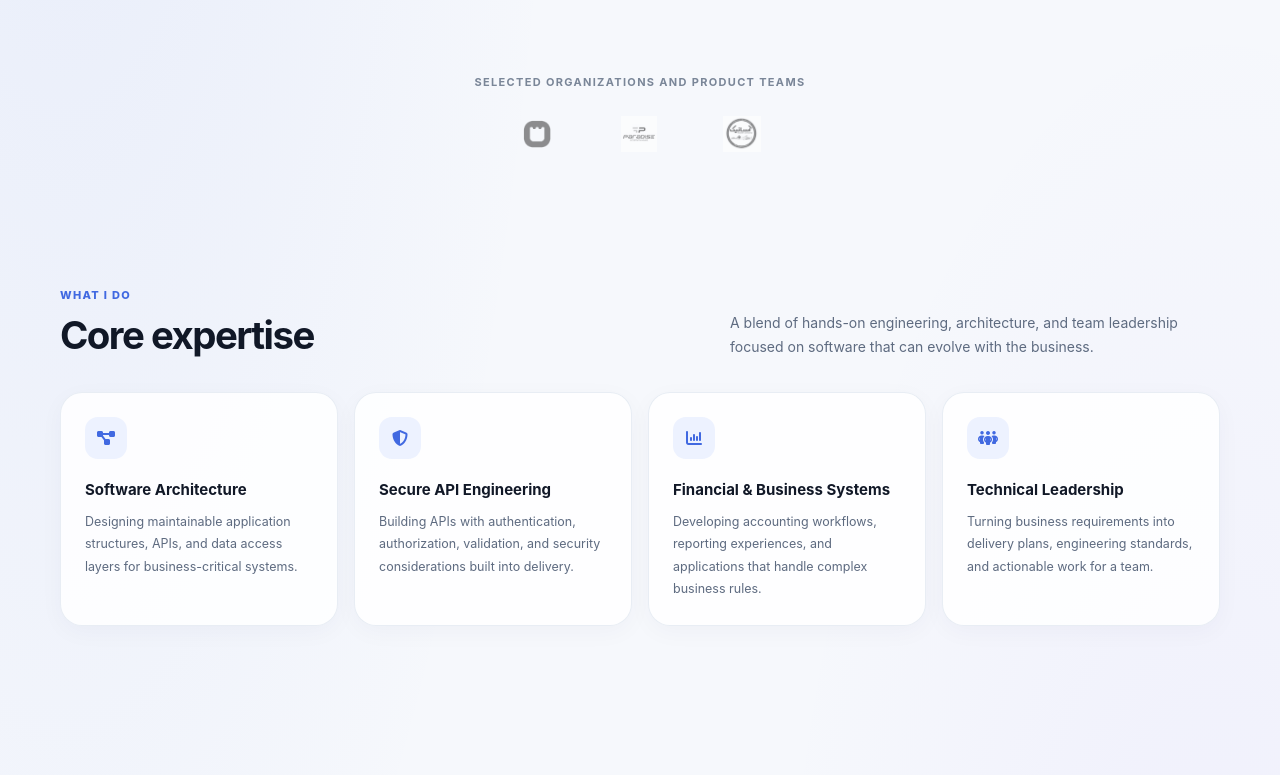
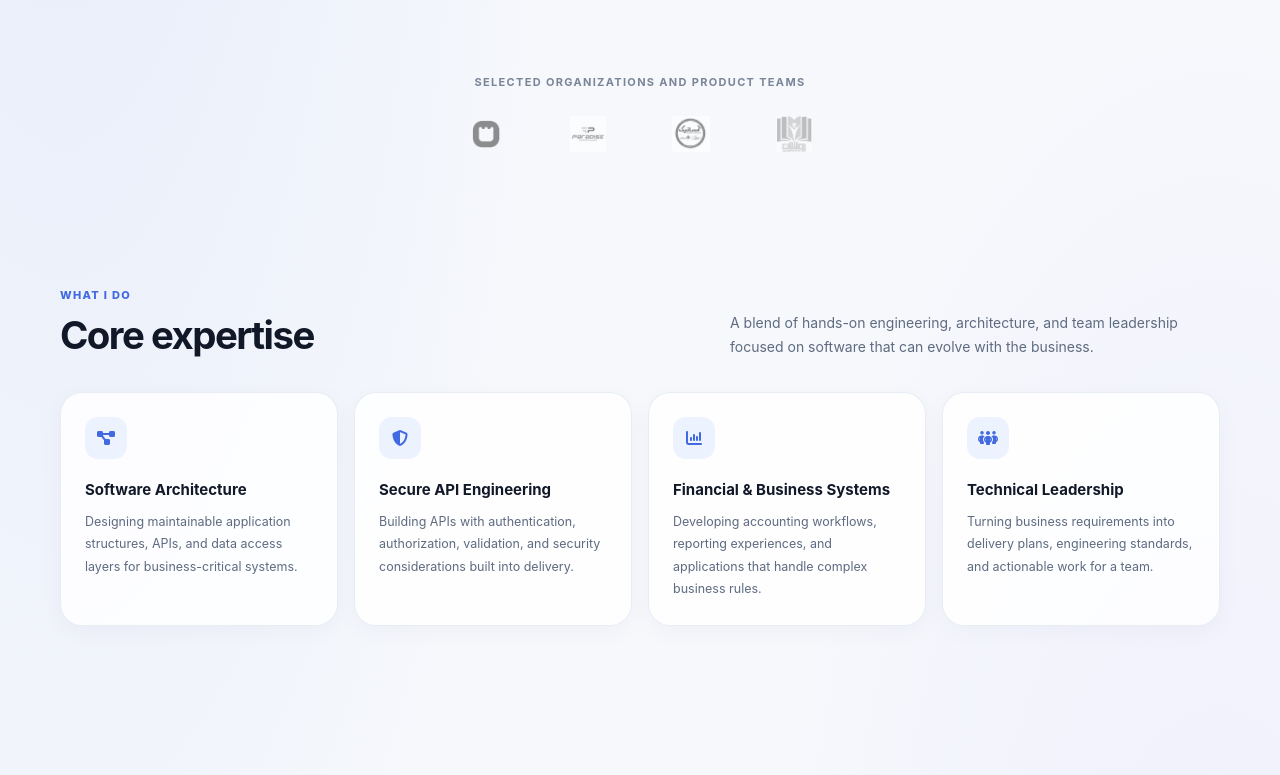
Before and after one commit to Mohamadkhadem/mohammadkhadem.github.io, a plain HTML site: page index.html in a window 1280 px wide. Shown: the part 871-1646 px from the top of the page. Drawn offline with Linux system fonts and the light colour scheme; a web font is replaced by a local one.

Commit message:
Add Roushan Academy logo

```diff
--- a/index.html
+++ b/index.html
@@ -862,6 +862,7 @@
         <img src="Mohammad Khadem_files/logo-orash.png" alt="Orash" loading="lazy">
         <img src="Mohammad Khadem_files/logo-paradise.png" alt="Paradise" loading="lazy">
         <img src="Mohammad Khadem_files/logo-asanik.png" alt="Asanik" loading="lazy">
+        <img src="roushan-academy-logo.webp" alt="Roushan Girls’ Educational Academy" loading="lazy">
       </div>
     </div>
   </section>
@@ -1085,7 +1086,7 @@
             <h3>Software Product Management</h3>
             <span class="period">Jun 2018 — Mar 2019</span>
           </div>
-          <div class="timeline-org">Roushan Girls’ Educational Academy · Part-time</div>
+          <div class="timeline-org"><img src="roushan-academy-logo.webp" alt="" loading="lazy">Roushan Girls’ Educational Academy · Part-time</div>
           <ul>
             <li>Coordinated website and Android e-learning product work, including online learning and sales workflows.</li>
           </ul>
```
Also changed, not shown: roushan-academy-logo.webp (added).
